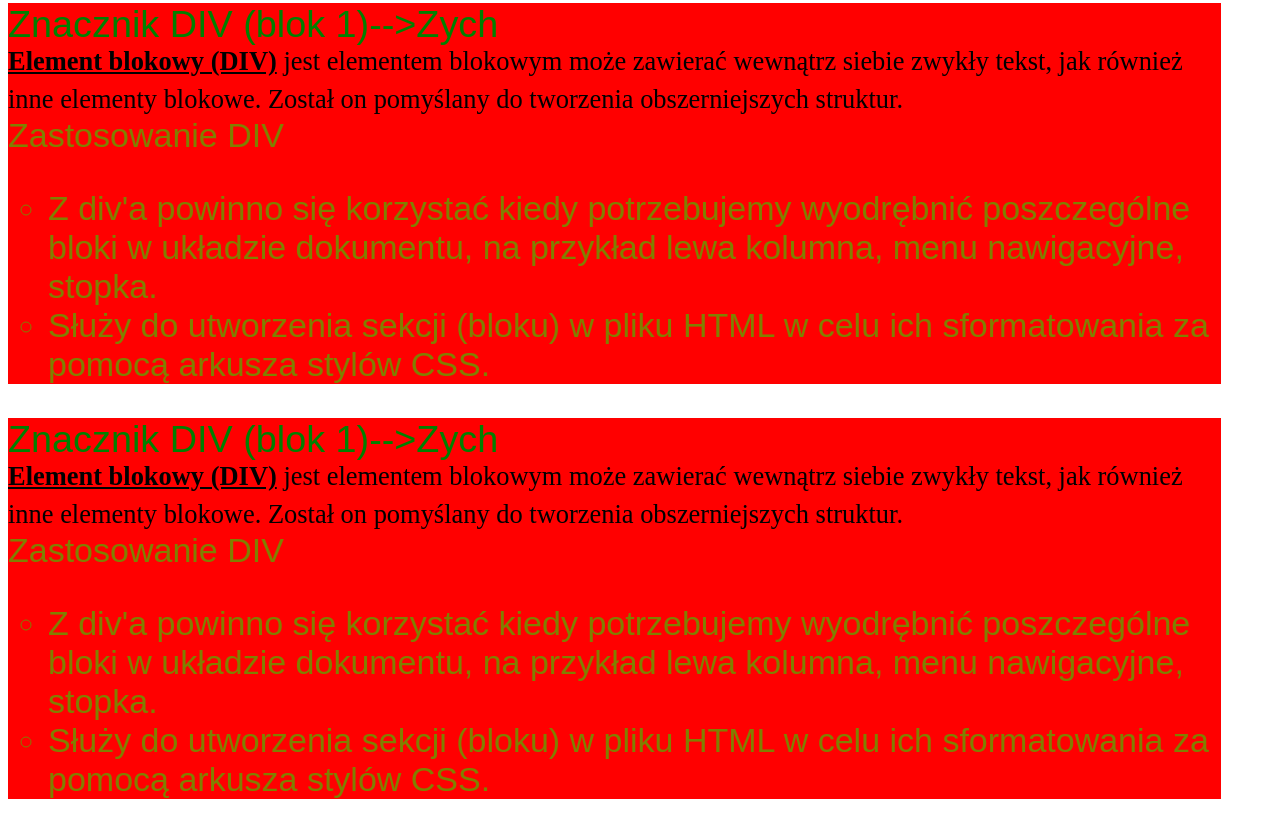
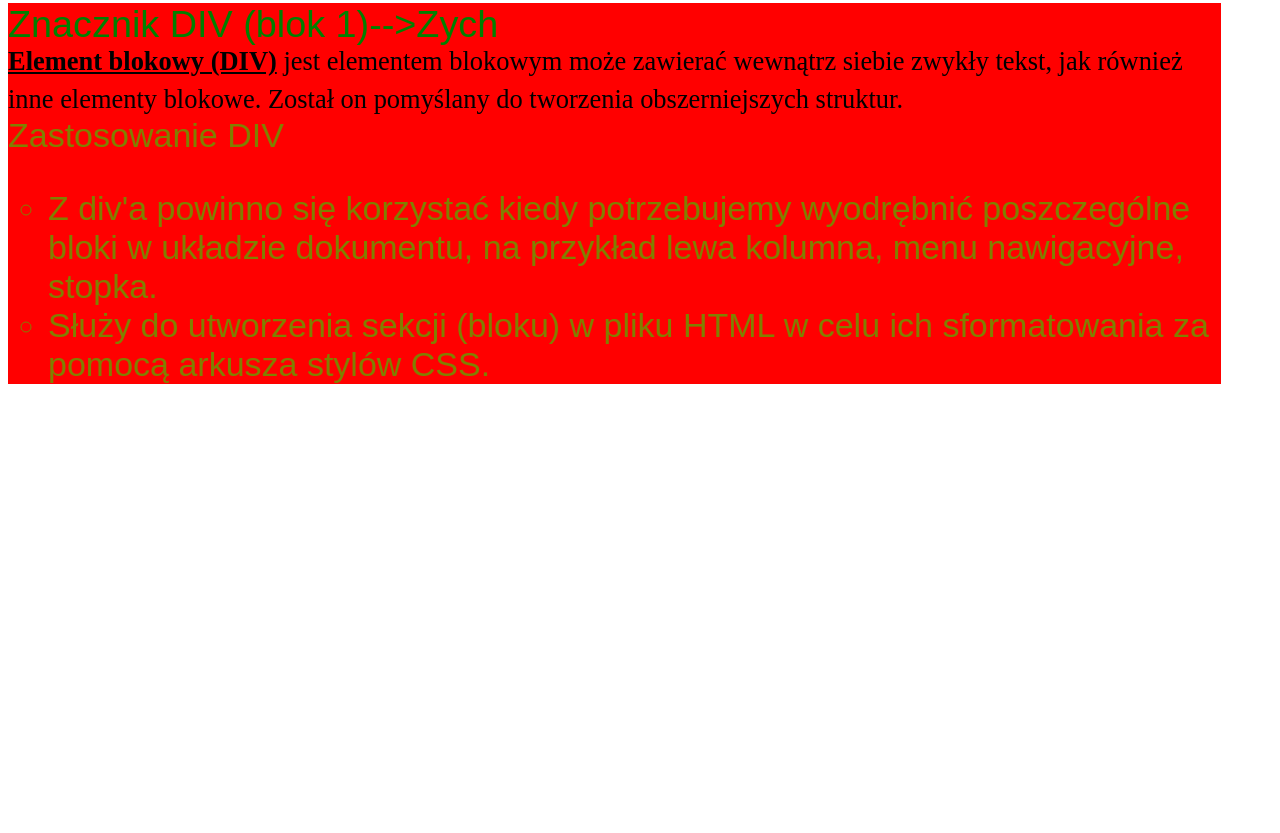
Before and after one commit to KsawZych/CSS-cz2, a plain HTML site: page Zych_Z18.html in a window 1280 px wide. Shown: the part 839-1672 px from the top of the page. After the commit the page ends 1257 px from the top, so only its background shows below. Drawn offline with Linux system fonts and the light colour scheme.

Commit message:
Update Zych_Z18.html

```diff
--- a/Zych_Z18.html
+++ b/Zych_Z18.html
@@ -40,17 +40,5 @@
         </span>
         </div>
 
-    <div style="background-color: #FF0000; width: 1213px">
-        <span style="color: #008000;font-size: 1cm;font-family: Arial;">Znacznik DIV (blok 1)-->Zych</span>
-        <br />
-        <span style="font-size: 7mm;font-family: Times New Roman;"><b><u> Element blokowy (DIV)</u> </b> jest elementem blokowym może zawierać wewnątrz siebie zwykły tekst, jak również inne elementy blokowe. Został on pomyślany do tworzenia obszerniejszych struktur.</span>
-        <span style="font-family: Arial, Helvetica, sans-serif;color: #808000; font-size: 9mm;"> <br />Zastosowanie DIV
-        <ul type="circle">
-        <li> Z div'a powinno się korzystać kiedy potrzebujemy wyodrębnić poszczególne bloki w układzie dokumentu, na przykład lewa kolumna, menu nawigacyjne, stopka.</li>
-        <li>Służy do utworzenia sekcji (bloku) w pliku HTML w celu ich sformatowania za pomocą arkusza stylów CSS.</li>
-        </ul>
-        </span>
-        </div>
-
     </body>
 </html>
```
